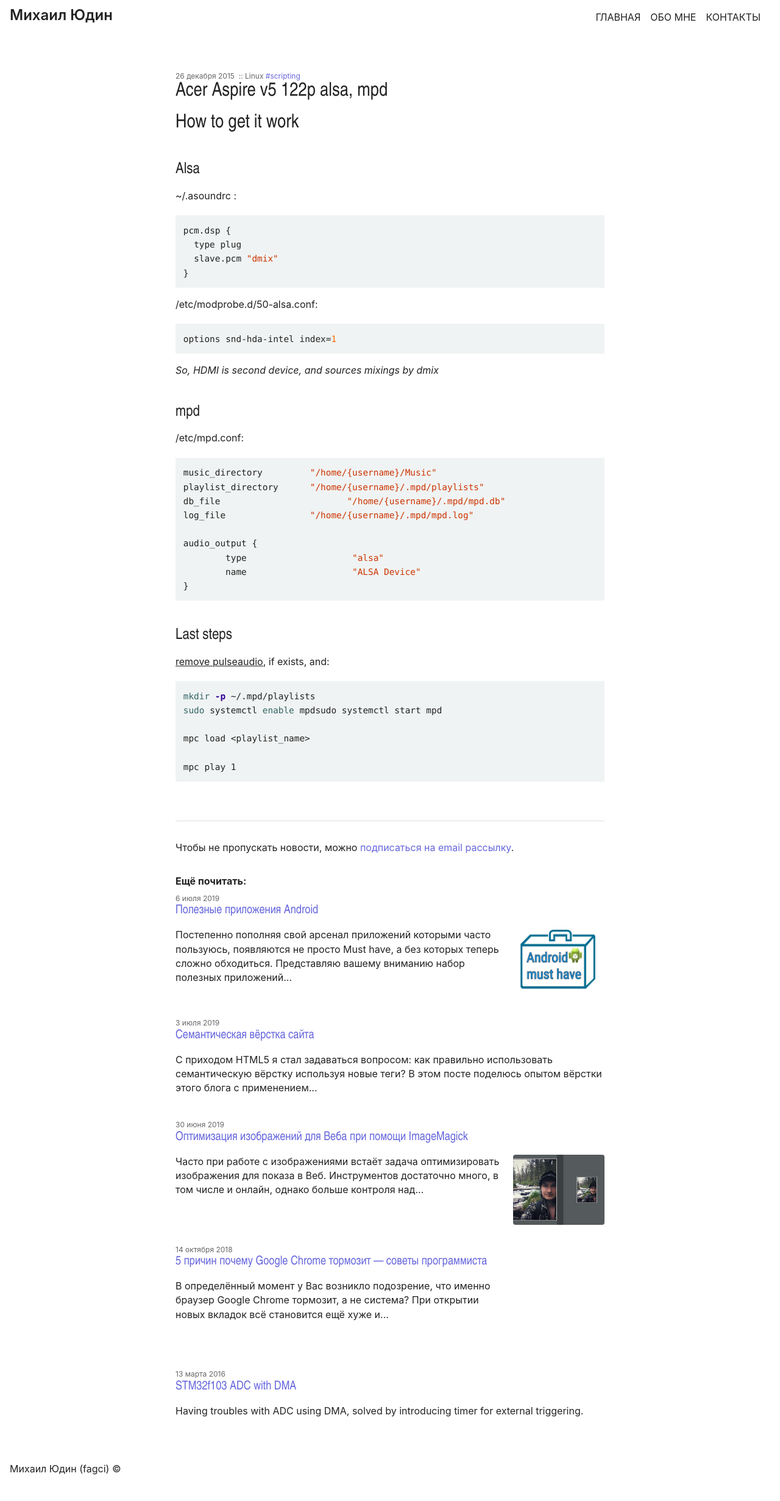
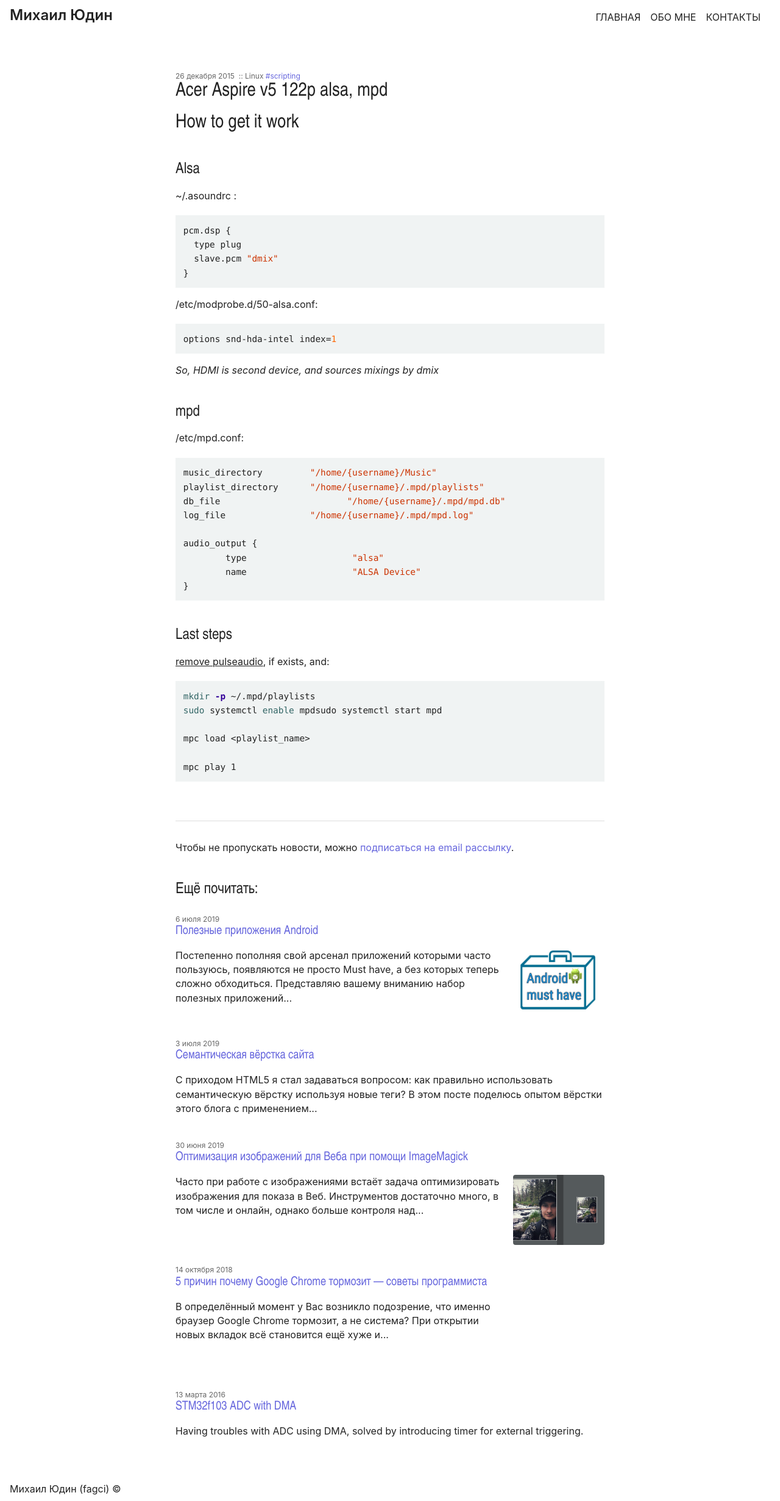
Before and after one commit to fagcinsk/fagcinsk.github.io, a Jekyll site: the page built from _posts/2015-12-26-acer-aspire-v5-122p-alsa-mpd.md, in a window 1280 px wide. Shown: the whole page at 61% size. Built offline with Jekyll 4.4.1, drawn with Linux system fonts in a browser that asks for light colours; before the commit the page ends 2429 px from its top, so only the background shows below that.

Commit message:
w3c fixes

```diff
--- a/_includes/related.html
+++ b/_includes/related.html
@@ -1,6 +1,6 @@
 {% if site.related_posts != empty %}
 <section class="related-posts">
-  <b>Ещё почитать:</b>
+  <h2>Ещё почитать:</h2>
 
   {% for post in site.related_posts | limit: 5 %}{% include post-item.html %}{% endfor %}
 </section>
--- a/_layouts/default.html
+++ b/_layouts/default.html
@@ -1,6 +1,6 @@
-{% assign mapindex = 0 %}
 <!DOCTYPE html>
-<html lang="{{ page.lang | default: site.lang | default: 'en' }}">
+<html lang="{{ page.lang | default: site.lang | default: 'en' }}" itemscope="" itemtype="http://schema.org/WebPage">
+{%- assign mapindex = 0 -%}
 {%- include head.html -%}
 <body class="page">
   {%- include header.html -%}
```
